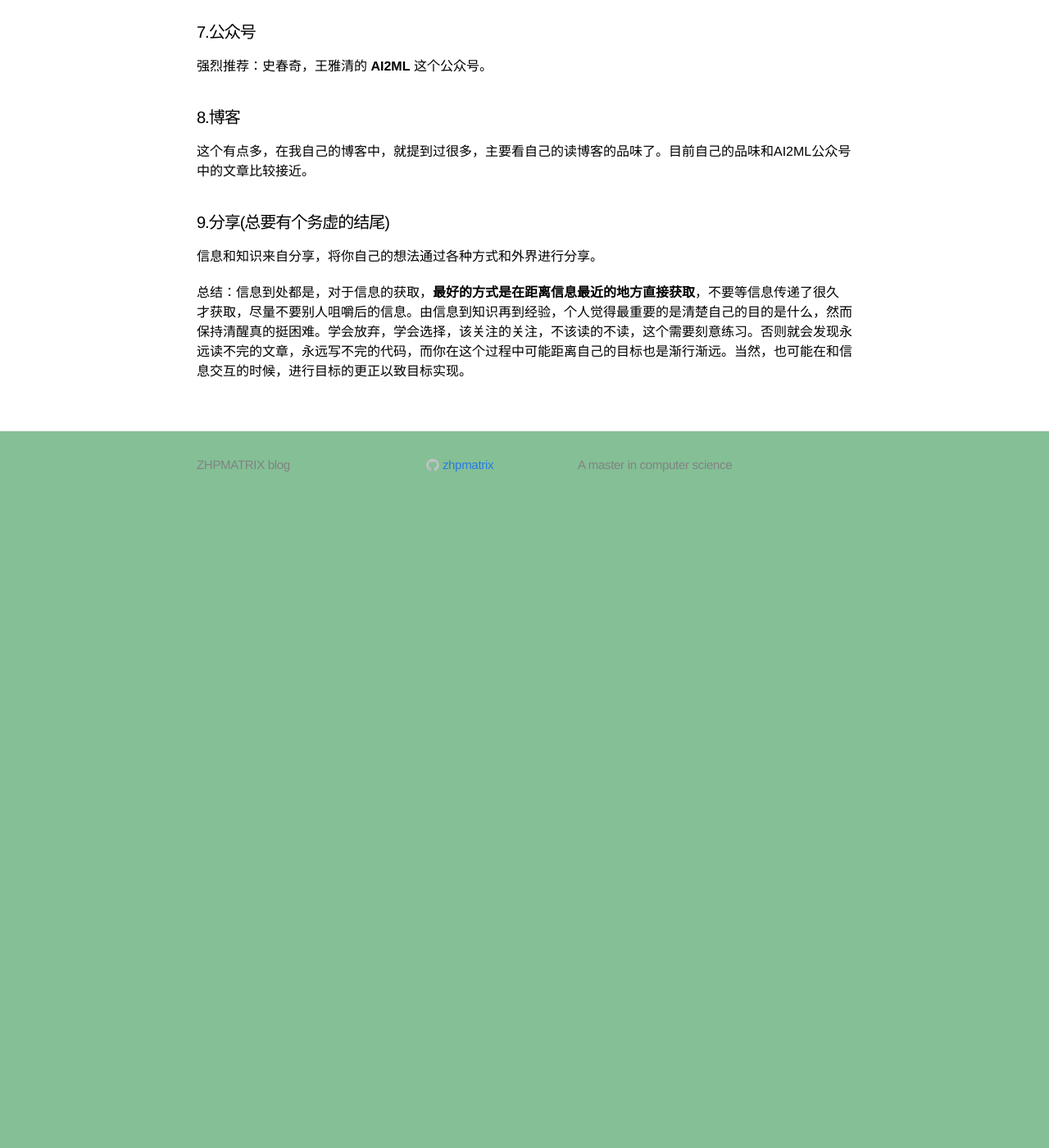
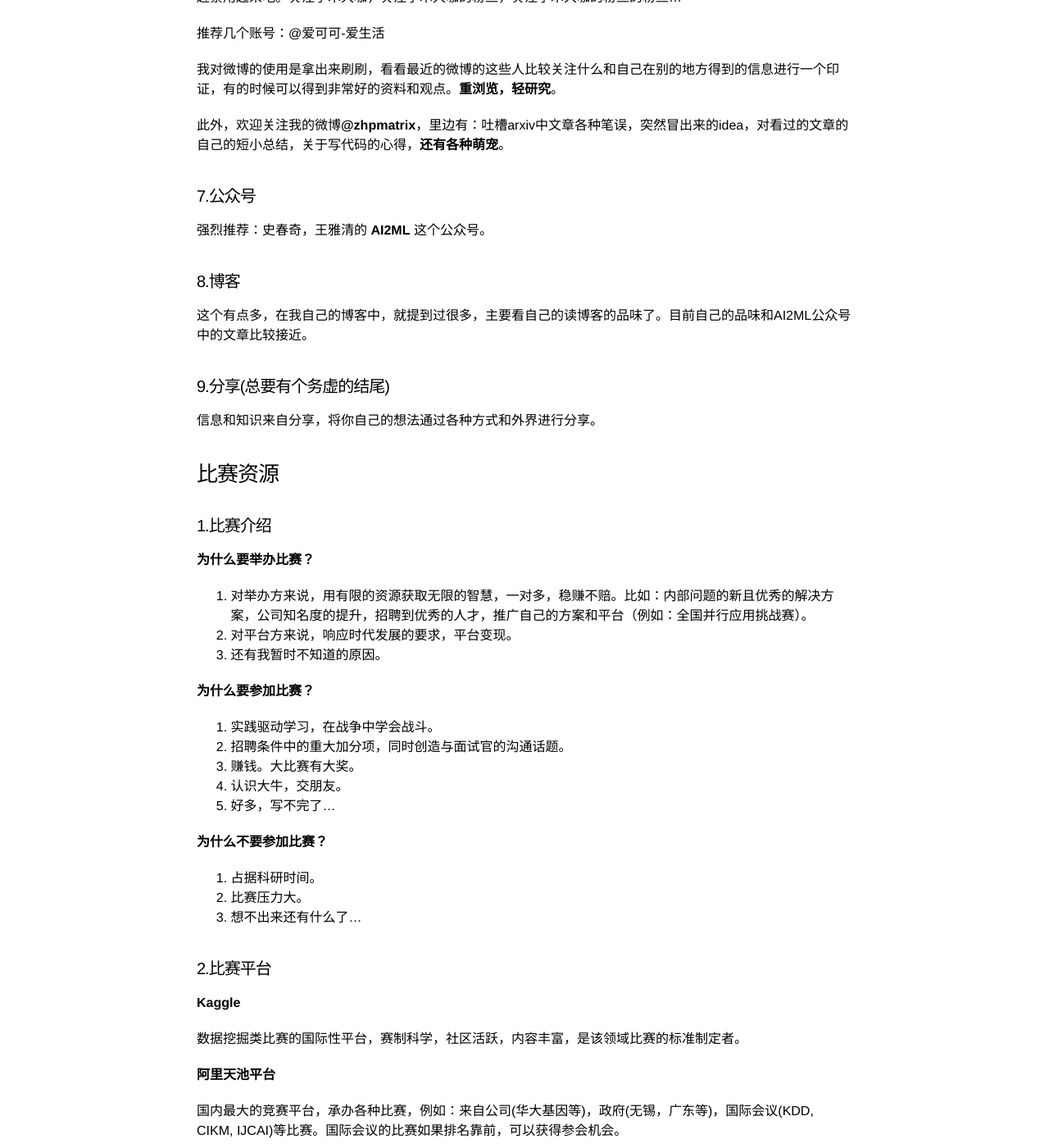
Before and after one commit to zhpmatrix/zhpmatrix.github.io, a Jekyll site: the page built from _posts/2017-05-04-scholar-resources.md, in a window 1280 px wide and 1400 px high, scrolled down 1799 px. Shown: the whole window at 82% size. Built offline with Jekyll 4.4.1, drawn with Linux system fonts in a browser that asks for light colours; our own code applies the rules of GitHub Pages for plain Markdown files; comment, search, counter and statistics services are not loaded; before the commit the page ends 2422 px from its top, so only the background shows below that; some of the changed text lies outside the part shown.

Commit message:
update scholar resources

```diff
--- a/_posts/2017-05-04-scholar-resources.md
+++ b/_posts/2017-05-04-scholar-resources.md
@@ -1,12 +1,16 @@
 ---
 layout: post
-title: "[Life]关于学术资源的想法"
+title: "[Life]关于学术/竞赛资源的想法"
 excerpt: "和周围同学聊天，有几个同学问起我所使用的学术资源，这里简单做一个总结。"
 date: 2017-05-04 18:34:00
 mathjax: true
----
+------
 
 声明：本人非学术大咖，研一在读，入坑优化领域半个学期。研一上学期主要是上课，看书，打比赛来着。
+
+声明 2: 已经研二，临近毕业。最近师弟问起比赛的事情，于是花时间总结一下关于比赛的资源。
+
+### 学术资源
 
 #### 1.用Google解决自己需要解决的问题
 
@@ -77,5 +81,62 @@ arxiv挂出的论文的代码实现，例如周志华等提出的gcForest等，
 
 信息和知识来自分享，将你自己的想法通过各种方式和外界进行分享。
 
+### 比赛资源
+
+#### 1.比赛介绍
+
+**为什么要举办比赛？**
+
+1. 对举办方来说，用有限的资源获取无限的智慧，一对多，稳赚不赔。比如：内部问题的新且优秀的解决方案，公司知名度的提升，招聘到优秀的人才，推广自己的方案和平台（例如：全国并行应用挑战赛）。
+
+2. 对平台方来说，响应时代发展的要求，平台变现。
+
+3. 还有我暂时不知道的原因。
+
+**为什么要参加比赛？**
+
+1. 实践驱动学习，在战争中学会战斗。
+
+2. 招聘条件中的重大加分项，同时创造与面试官的沟通话题。
+
+3. 赚钱。大比赛有大奖。
+
+4. 认识大牛，交朋友。
+
+5. 好多，写不完了...
+
+**为什么不要参加比赛？**
+
+1. 占据科研时间。
+
+2. 比赛压力大。
+
+3. 想不出来还有什么了...
+
+#### 2.比赛平台
+
+**Kaggle**
+
+数据挖掘类比赛的国际性平台，赛制科学，社区活跃，内容丰富，是该领域比赛的标准制定者。
+
+**阿里天池平台**
+
+国内最大的竞赛平台，承办各种比赛，例如：来自公司(华大基因等)，政府(无锡，广东等)，国际会议(KDD, CIKM, IJCAI)等比赛。国际会议的比赛如果排名靠前，可以获得参会机会。
+
+**DataCastle**
+
+**科赛网**
+
+鉴于我一个朋友在此实习，多写几句。科赛网作为一个比赛平台，承办过携程等各个公司的比赛，而且有幸见过公司创始人一面，靠谱。但是作为一个初创平台，也面临着各个方面的不完善。
+
+**公司举办的比赛**
+
+例如知乎看山杯，滴滴算法大赛，全球AI挑战赛(搜狗，今日头条等联合创办)。
+
+**好多，写不完了...**
+
+#### 3.比赛方法
+
+对于目前的比赛圈子，针对数据类比赛，Xgboost和lightGBM是常用模型或者说是工具，特征工程是最重要的事情，模型最好做融合。针对图像类比赛，深度学习方法是主流(没有参加过，说多了容易误导)。
 
 总结：信息到处都是，对于信息的获取，**最好的方式是在距离信息最近的地方直接获取**，不要等信息传递了很久才获取，尽量不要别人咀嚼后的信息。由信息到知识再到经验，个人觉得最重要的是清楚自己的目的是什么，然而保持清醒真的挺困难。学会放弃，学会选择，该关注的关注，不该读的不读，这个需要刻意练习。否则就会发现永远读不完的文章，永远写不完的代码，而你在这个过程中可能距离自己的目标也是渐行渐远。当然，也可能在和信息交互的时候，进行目标的更正以致目标实现。
```
Also changed, not shown: other parts of _posts/2017-05-04-scholar-resources.md (+1 -1 lines).
